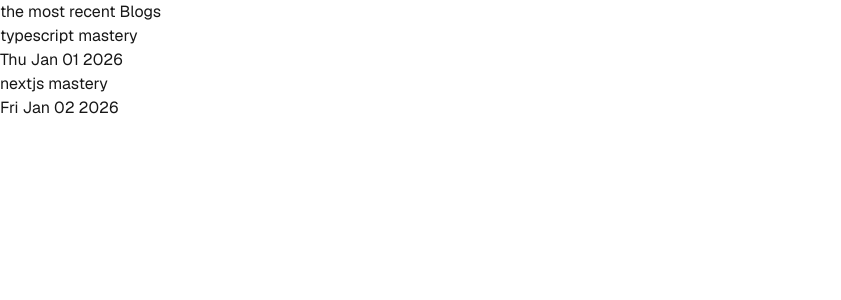
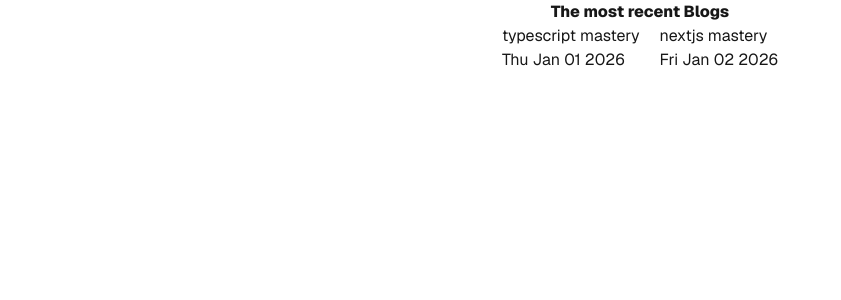
Before and after one commit to MostafaGamalBisher/Blog-App, a Next.js app: page /blog in a window 1280 px wide. Shown: the top 300 px of the page, without its empty margins (0-841 px from the left). Built offline with nearby package versions, Linux system fonts and the light colour scheme.

Commit message:
tailwind node 5

```diff
--- /dev/null
+++ b/src/app/blog/[slug]/not-found.tsx
@@ -0,0 +1,13 @@
+import Link from 'next/link';
+
+export default function NotFound() {
+  return (
+    <div className="flex min-h-screen flex-col items-center justify-center">
+      <h2>404 - Page Not Found</h2>
+      <p>Could not find the requested resource.</p>
+      <Link href="/blog" className="mt-4 text-blue-500 underline">
+        Return To Blog List
+      </Link>
+    </div>
+  );
+}
--- a/src/app/blog/[slug]/page.tsx
+++ b/src/app/blog/[slug]/page.tsx
@@ -1,11 +1,18 @@
-import { useParams } from 'next/navigation';
+import { notFound } from 'next/navigation';
+import PostCard from '../_components/PostCard';
+import posts from '../posts';
 
 interface BlogPostPageProps {
-  params: { slug: string };
+  params: Promise<{ slug: string }>;
 }
 
-const BlogPage = () => {
-  const params = useParams<BlogPostPageProps>();
-};
+export default async function BlogPostPage({ params }: BlogPostPageProps) {
+  const { slug } = await params;
+  const post = posts[slug];
 
-export default BlogPage;
+  if (post === undefined) {
+    notFound();
+  }
+
+  return <PostCard key={slug} post={post} />;
+}
--- a/src/app/blog/_components/PostCard.tsx
+++ b/src/app/blog/_components/PostCard.tsx
@@ -6,7 +6,7 @@ interface PostCardProps {
 
 const PostCard = ({ post }: PostCardProps) => {
   return (
-    <li>
+    <li className="flex flex-col">
       <h3>{post.title}</h3>
       <p>{post.date.toDateString()}</p>
     </li>
--- a/src/app/blog/_components/PostsList.tsx
+++ b/src/app/blog/_components/PostsList.tsx
@@ -7,7 +7,7 @@ interface PostsListProps {
 
 const PostsList = ({ posts }: PostsListProps) => {
   return (
-    <ul>
+    <ul className="flex flex-row gap-5">
       {posts.map((post) => (
         <PostCard key={post.slug} post={post} />
       ))}
--- a/src/app/blog/page.tsx
+++ b/src/app/blog/page.tsx
@@ -5,8 +5,8 @@ const postsArray = Object.values(posts);
 
 const BlogListPage = () => {
   return (
-    <div>
-      <h2>the most recent Blogs</h2>
+    <div className="flex flex-col items-center justify-center">
+      <h2 className="font-extrabold">The most recent Blogs</h2>
       <PostsList posts={postsArray} />
     </div>
   );
```
